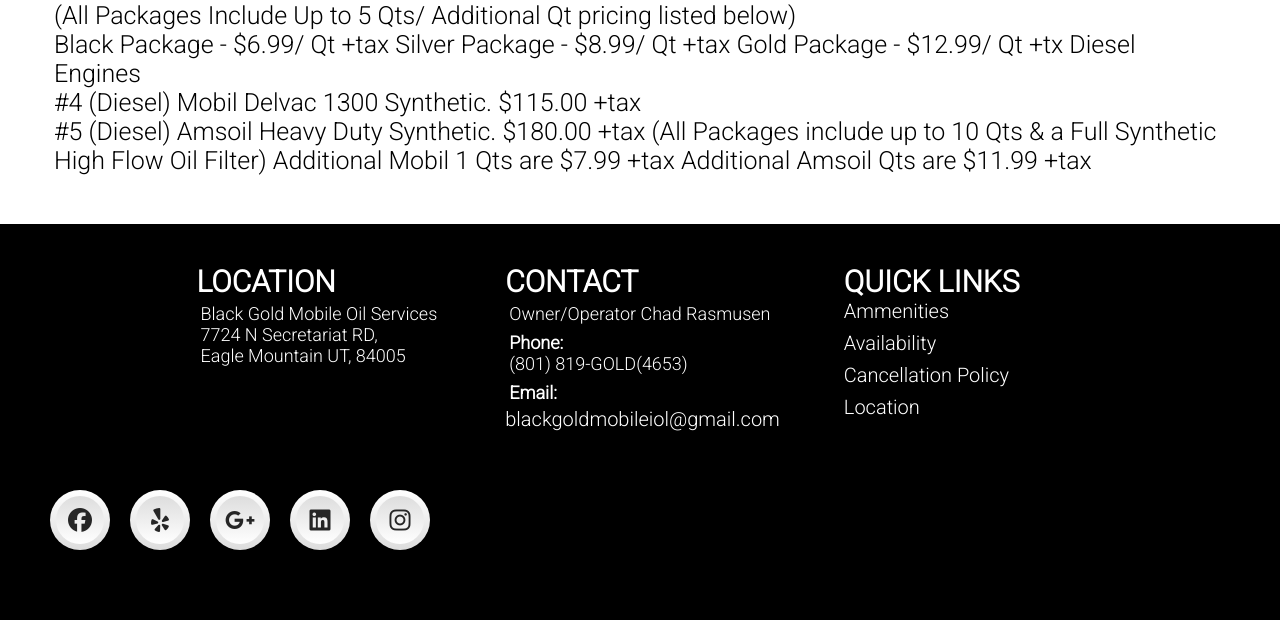
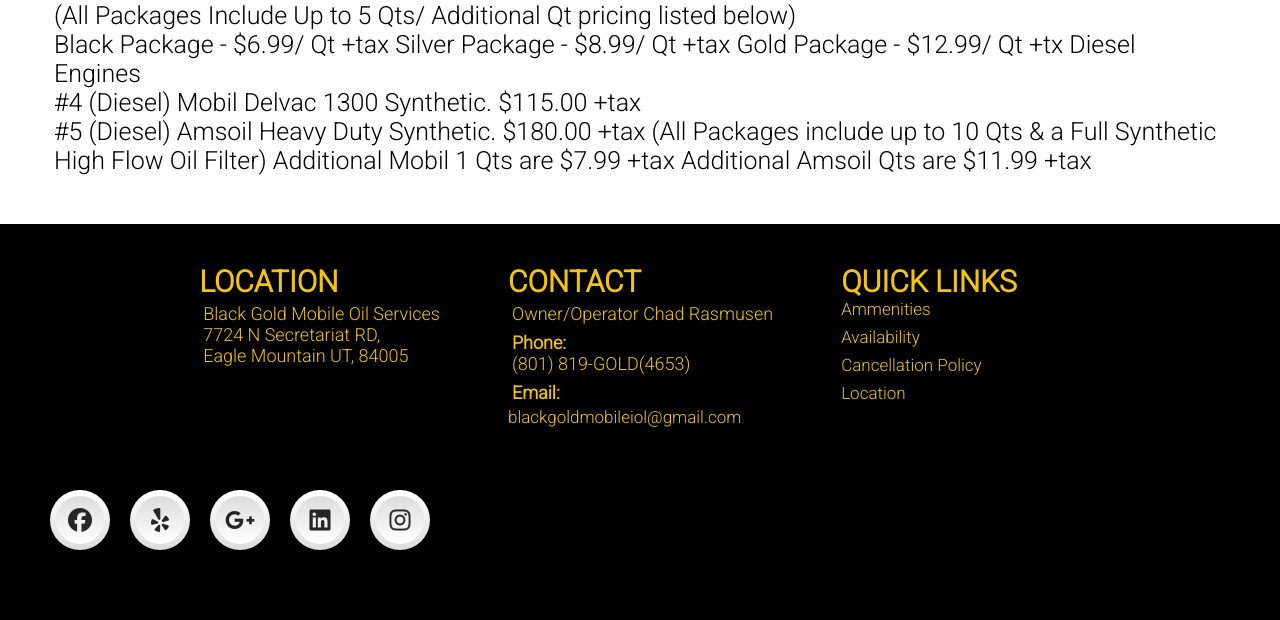
Before and after one commit to RubenSalazar13/Black-Gold-Website-Design-Development, a PHP site: page /index.php in a window 1280 px wide. Shown: the part 1424-2044 px from the top of the page. Run offline with PHP 8.4, Linux system fonts and the light colour scheme; some libraries are stand-ins or nearby versions.

Commit message:
change footer font color

```diff
--- a/css/style.css
+++ b/css/style.css
@@ -144,11 +144,18 @@
   width: 80%;
   height: 32vh;
   background-color: black;
-  color: white;
+  color: #f1c40f;
   display: flex;
   justify-content: center;
   flex-wrap: wrap;
   margin: 0 auto;
+}
+.footer a:link{
+  color:  #f1c40f;
+  font-size: 17px;
+}
+.footer a:hover {
+  color: whitesmoke;
 }
 .footer-heading {
   display: flex;
```
